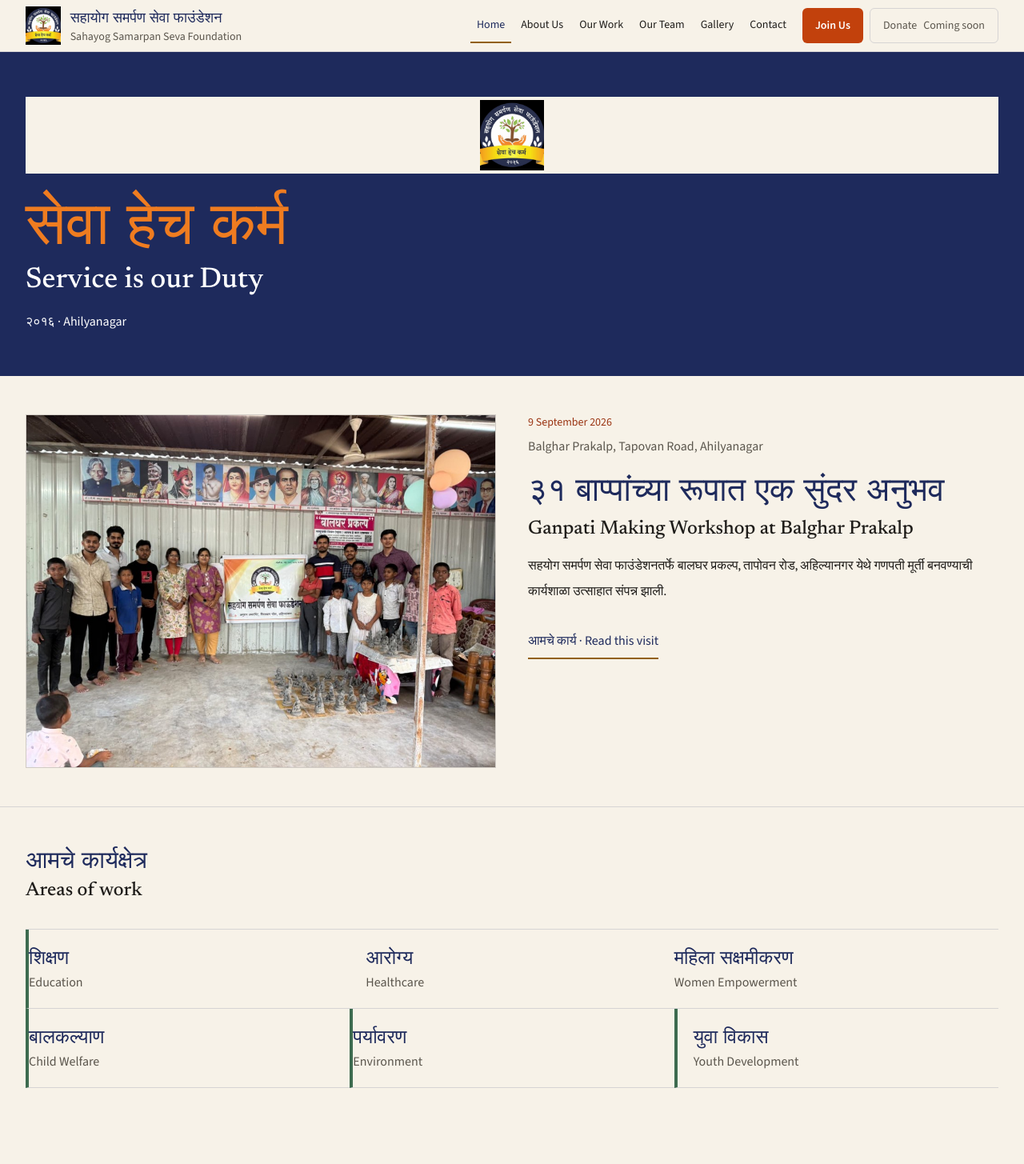
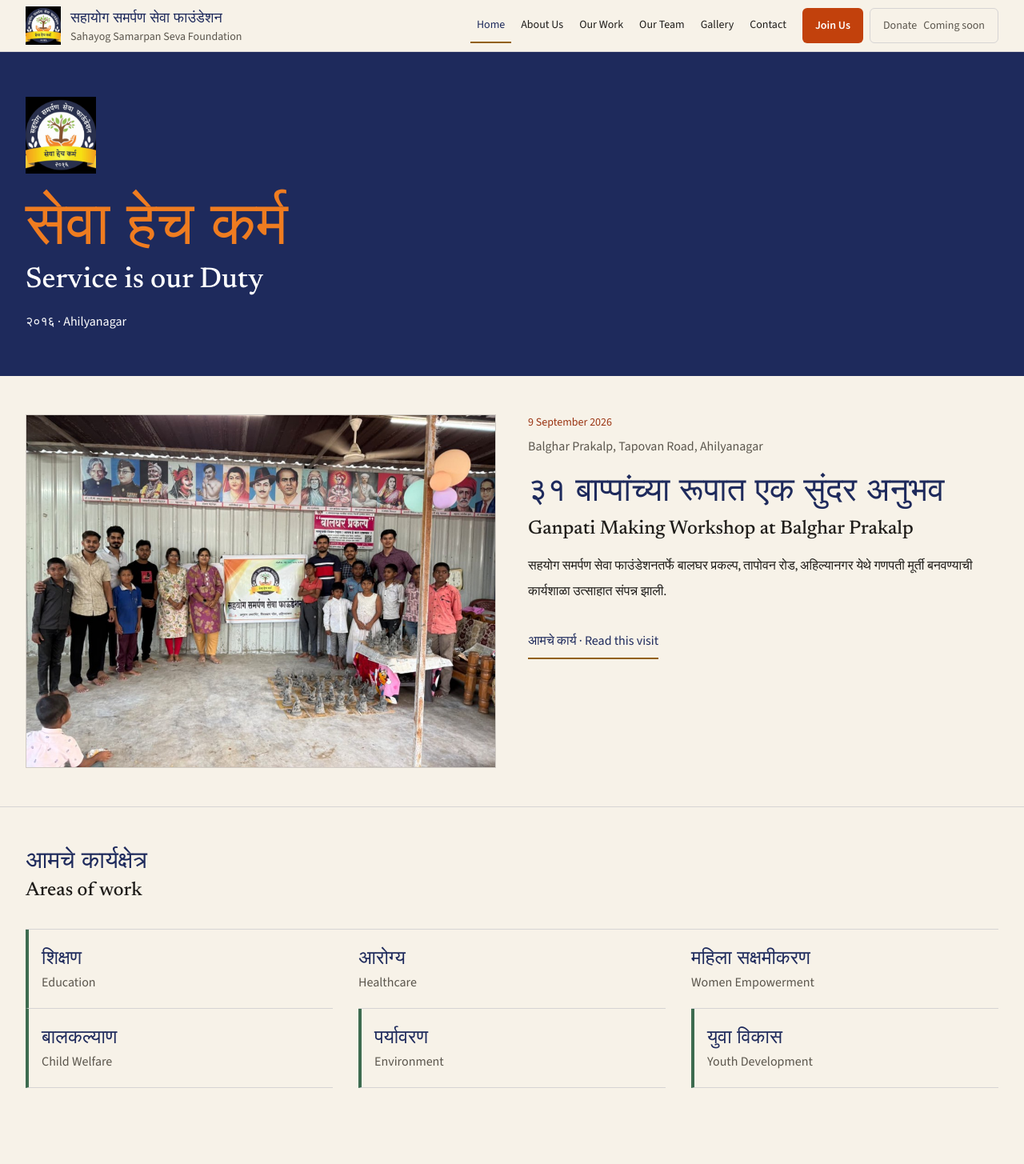
Before and after one commit to ankitnehul/sahyog-samarpan-seva-trust, a Next.js app: page / in a window 1280 px wide. Shown: the top 1455 px of the page at 80% size. Built offline with nearby package versions, Linux system fonts and the light colour scheme; a web font is replaced by a local one.

Commit message:
fix(design): keep the seal proportional and navigation within the viewport

```diff
--- a/app/gallery/page.tsx
+++ b/app/gallery/page.tsx
@@ -29,7 +29,7 @@
                 {album.title}
               </span>
             </h2>
-            <ul className="mt-6 grid grid-cols-1 gap-8 md:grid-cols-2 xl:grid-cols-3">
+            <ul className="mt-6 grid grid-cols-1 gap-8 md:grid-cols-2 lg:grid-cols-3">
               {album.images.map((image) => (
                 <li key={image.id} className="min-w-0">
                   <figure className="border border-rule bg-paper">
--- a/app/globals.css
+++ b/app/globals.css
@@ -50,7 +50,7 @@
   background: var(--background);
   color: var(--foreground);
   font-family: var(--font-sans);
-  overflow-wrap: anywhere;
+  overflow-wrap: break-word;
 }
 
 /* Long Marathi reading text. */
--- a/app/page.tsx
+++ b/app/page.tsx
@@ -1,7 +1,7 @@
-import Image from "next/image";
 import Link from "next/link";
 import ContentImage from "@/components/ContentImage";
 import JoinLink from "@/components/JoinLink";
+import Seal from "@/components/Seal";
 import { focusAreas } from "@/data/focus-areas";
 import { workEvents } from "@/data/events";
 import { ongoingEvent } from "@/data/ongoing";
@@ -18,13 +18,11 @@
     <>
       <section className="bg-brand-navy text-white">
         <div className="mx-auto flex w-full max-w-7xl flex-col gap-6 px-4 py-10 sm:px-6 sm:py-14 lg:px-8">
-          <Image
-            src={siteConfig.logo}
+          <Seal
+            className="h-24 w-[5.5rem]"
+            sizes="96px"
+            priority
             alt={`${siteConfig.name} seal`}
-            width={931}
-            height={1024}
-            priority
-            className="h-24 w-auto max-w-full bg-paper object-contain p-1"
           />
           <div className="max-w-4xl">
             <h1>
@@ -121,12 +119,12 @@
               Areas of work
             </span>
           </h2>
-          <ul className="mt-8 grid grid-cols-1 border-t border-rule sm:grid-cols-2 xl:grid-cols-3">
+          <ul className="mt-8 grid grid-cols-1 gap-x-8 border-t border-rule sm:grid-cols-2 lg:grid-cols-3">
             {focusAreas.map((area) => (
               <li
                 key={area.id}
-                className={`min-w-0 border-b border-rule py-5 sm:px-5 sm:odd:pl-0 xl:[&:nth-child(3n+1)]:pl-0 ${
-                  area.growth ? "border-l-4 border-l-brand-green-ink pl-4" : "pl-0 sm:pl-5"
+                className={`min-w-0 border-b border-rule py-5 ${
+                  area.growth ? "border-l-4 border-l-brand-green-ink pl-4" : ""
                 }`}
               >
                 <p className="font-display-mr text-2xl leading-tight text-brand-navy">
--- a/components/Footer.tsx
+++ b/components/Footer.tsx
@@ -1,5 +1,4 @@
 import Link from "next/link";
-import Image from "next/image";
 import { Mail, MapPin, Phone } from "lucide-react";
 import {
   FaFacebookF,
@@ -9,6 +8,7 @@
   FaYoutube,
 } from "react-icons/fa6";
 import type { IconType } from "react-icons";
+import Seal from "@/components/Seal";
 import { focusAreas } from "@/data/focus-areas";
 import { siteConfig } from "@/data/site";
 import { toDevanagariDigits } from "@/lib/numerals";
@@ -99,13 +99,7 @@
 
           <div className="min-w-0">
             <div className="flex items-center gap-3">
-              <Image
-                src={siteConfig.logo}
-                alt=""
-                width={931}
-                height={1024}
-                className="h-14 w-auto bg-paper object-contain p-1"
-              />
+              <Seal className="h-14 w-[3.2rem]" sizes="64px" />
               <p className="font-display-en text-lg font-medium leading-tight">
                 {siteConfig.shortName}
               </p>
--- a/components/Navbar.tsx
+++ b/components/Navbar.tsx
@@ -2,28 +2,25 @@
 
 import { useEffect, useId, useRef, useState } from "react";
 import Link from "next/link";
-import Image from "next/image";
 import { usePathname } from "next/navigation";
 import { Menu, X } from "lucide-react";
 import DonateButton from "@/components/DonateButton";
 import JoinLink from "@/components/JoinLink";
+import Seal from "@/components/Seal";
 import { siteConfig } from "@/data/site";
 
 const desktopNavQuery = "(min-width: 1280px)";
 
 export default function Navbar() {
-  const [open, setOpen] = useState(false);
+  const [openPath, setOpenPath] = useState<string | null>(null);
   const pathname = usePathname();
+  const open = openPath === pathname;
   const headerRef = useRef<HTMLElement>(null);
   const menuButtonRef = useRef<HTMLButtonElement>(null);
   const menuId = useId();
 
   const isActive = (href: string) =>
     href === "/" ? pathname === "/" : pathname.startsWith(href);
-
-  useEffect(() => {
-    setOpen(false);
-  }, [pathname]);
 
   useEffect(() => {
     const header = headerRef.current;
@@ -57,7 +54,7 @@
     if (!open) return;
     const onKey = (event: KeyboardEvent) => {
       if (event.key === "Escape") {
-        setOpen(false);
+        setOpenPath(null);
         menuButtonRef.current?.focus();
       }
     };
@@ -68,7 +65,7 @@
   useEffect(() => {
     const media = window.matchMedia(desktopNavQuery);
     const onChange = () => {
-      if (media.matches) setOpen(false);
+      if (media.matches) setOpenPath(null);
     };
     media.addEventListener("change", onChange);
     return () => media.removeEventListener("change", onChange);
@@ -84,14 +81,7 @@
         className="mx-auto flex w-full max-w-7xl items-center gap-3 px-4 py-2 sm:px-6 lg:px-8"
       >
         <Link href="/" className="flex min-w-0 flex-1 items-center gap-3">
-          <Image
-            src={siteConfig.logo}
-            alt=""
-            width={931}
-            height={1024}
-            priority
-            className="h-12 w-auto max-w-12 object-contain"
-          />
+          <Seal className="h-12 w-11" sizes="48px" priority />
           <span className="min-w-0 leading-tight">
             <span className="font-display-mr block text-base text-brand-navy sm:text-lg">
               {siteConfig.nameMr}
@@ -129,7 +119,7 @@
           aria-label={open ? "Close menu" : "Open menu"}
           aria-expanded={open}
           aria-controls={menuId}
-          onClick={() => setOpen((value) => !value)}
+          onClick={() => setOpenPath(open ? null : pathname)}
           className="inline-flex min-h-11 min-w-11 shrink-0 items-center justify-center text-brand-navy xl:hidden"
         >
           {open ? <X className="h-6 w-6" /> : <Menu className="h-6 w-6" />}
--- /dev/null
+++ b/components/Seal.tsx
@@ -0,0 +1,26 @@
+import Image from "next/image";
+import { siteConfig } from "@/data/site";
+
+interface SealProps {
+  /** Box size that matches the seal's real proportions. */
+  className: string;
+  alt?: string;
+  priority?: boolean;
+  sizes: string;
+}
+
+/** The foundation seal, contained in a sized frame so it is never stretched or cropped. */
+export default function Seal({ className, alt = "", priority = false, sizes }: SealProps) {
+  return (
+    <span className={`relative inline-block shrink-0 bg-paper ${className}`}>
+      <Image
+        src={siteConfig.logo}
+        alt={alt}
+        fill
+        sizes={sizes}
+        priority={priority}
+        className="object-contain"
+      />
+    </span>
+  );
+}
```
